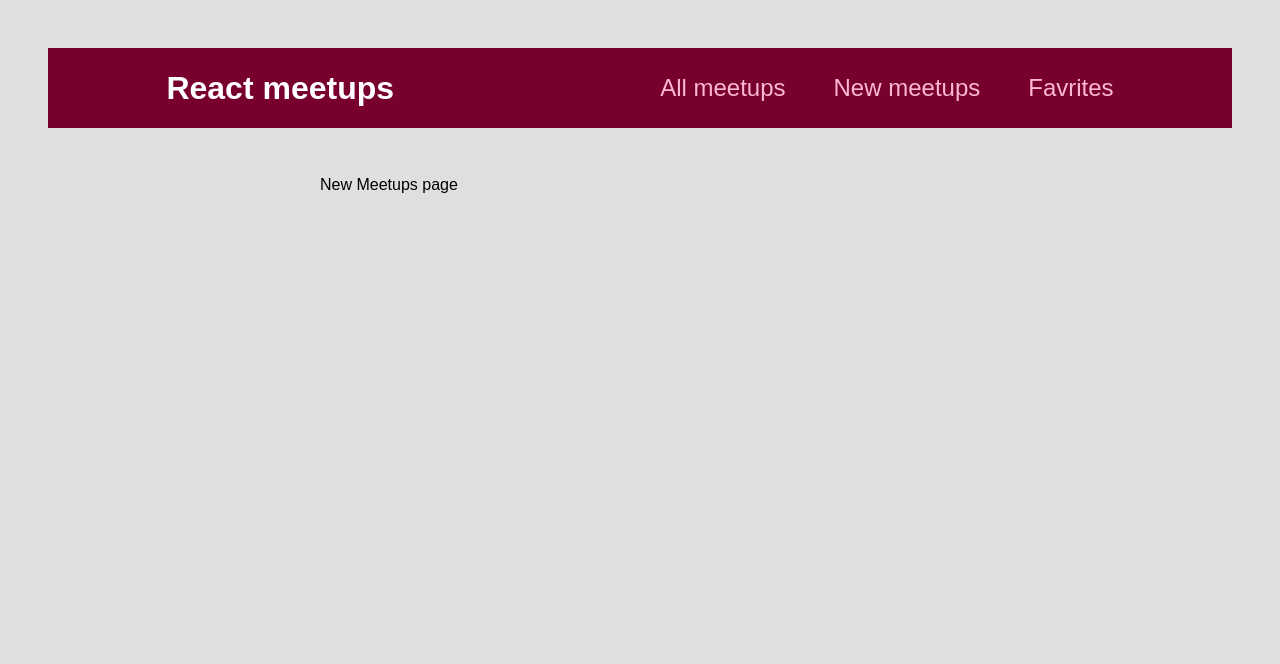
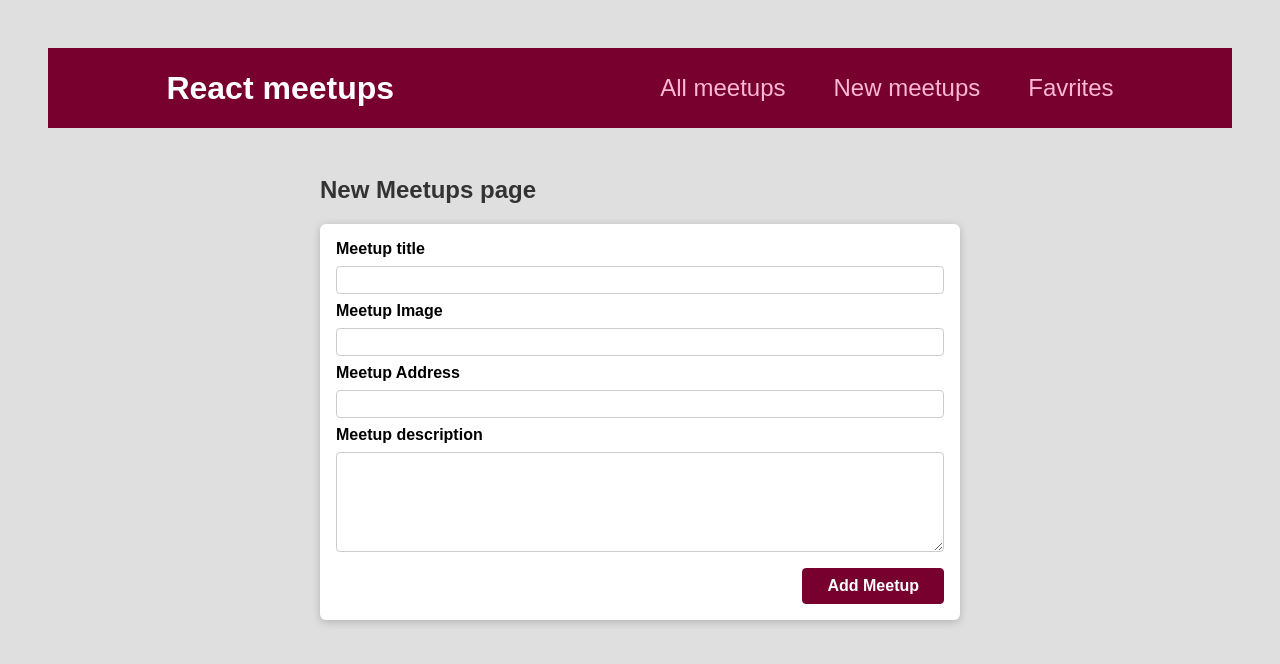
Before and after one commit to prakashharvani1997/react-concepts, a React (Create React App) app: page /new-meetup in a window 1280 px wide. Shown: the top 664 px of the page. Built offline with nearby package versions, Linux system fonts and the light colour scheme.

Commit message:
worked with Forms  & user input & handled Form submission

```diff
--- a/src/components/layout/MainNavigation.js
+++ b/src/components/layout/MainNavigation.js
@@ -12,10 +12,10 @@
             <Link to={'/'}>All meetups</Link>
           </li>
           <li>
-            <Link  to={'/new-meetup'}>New meetups</Link>
+            <Link to={'/new-meetup'}>New meetups</Link>
           </li>
           <li>
-            <Link  to={'/favorites'}>Favrites</Link>
+            <Link to={'/favorites'}>Favrites</Link>
           </li>
         </ul>
       </nav>
--- a/src/components/meetups/MeetupItem.js
+++ b/src/components/meetups/MeetupItem.js
@@ -1,7 +1,7 @@
 import Card from "../Card/Card";
 import classes from "./MeetupItem.module.css";
 
-function MeetupItem({meetup:{ image, title, description, address }}) {
+function MeetupItem({ meetup: { image, title, description, address } }) {
   return (
     <li className={classes.item}>
       <Card>
--- /dev/null
+++ b/src/components/meetups/NewMeetupForm.js
@@ -0,0 +1,56 @@
+
+import { useRef } from "react";
+import Card from "../Card/Card";
+import MeetupItem from "./MeetupItem";
+import classes from "./NewMeetupForm.module.css";
+
+function NewMeetupForm({ meetups }) {
+
+   const titleRef = useRef()
+   const imageRef = useRef()
+   const addressRef = useRef()
+   const descriptionRef = useRef()
+
+    function submitHandler(e) {
+        e.preventDefault()
+
+
+        const title =titleRef.current.value
+        const image =imageRef.current.value
+        const address =addressRef.current.value
+        const description =descriptionRef.current.value
+
+        const meetupData = {
+            title,image,address,description
+        }
+
+    }
+
+    return <Card  >
+        <form className={classes.form} onSubmit={submitHandler}>
+            <div className={classes.control}>
+                <label htmlFor="title">Meetup title </label>
+                <input type="text" required id="title" ref={titleRef}/>
+            </div>
+            <div className={classes.control}>
+                <label htmlFor="image">Meetup Image </label>
+                <input type="url" required id="image"  ref={imageRef} />
+            </div>
+            <div className={classes.control}>
+                <label htmlFor="address">Meetup Address </label>
+                <input type="text" required id="address"  ref={addressRef} />
+            </div>
+            <div className={classes.control}>
+                <label htmlFor="description">Meetup description </label>
+                <textarea id="description" required rows={5}  ref={descriptionRef}> </textarea>
+            </div>
+
+            <div className={classes.actions}>
+                <button> Add Meetup </button>
+            </div>
+
+        </form>
+    </Card>
+}
+
+export default NewMeetupForm
--- /dev/null
+++ b/src/components/meetups/NewMeetupForm.module.css
@@ -0,0 +1,45 @@
+.form {
+    padding: 1rem;
+  }
+
+  .control {
+    margin-bottom: 0.5rem;
+  }
+
+  .control label {
+    display: block;
+    font-weight: bold;
+    margin-bottom: 0.5rem;
+  }
+
+  .control input,
+  .control textarea {
+    display: block;
+    font: inherit;
+    border-radius: 4px;
+    border: 1px solid #ccc;
+    padding: 0.25rem;
+    width: 100%;
+  }
+
+  .actions {
+    margin-top: 1rem;
+    text-align: right;
+  }
+
+  .actions button {
+    font: inherit;
+    cursor: pointer;
+    background-color: #77002e;
+    color: white;
+    padding: 0.5rem 1.5rem;
+    border: 1px solid #77002e;
+    border-radius: 4px;
+    font-weight: bold;
+  }
+
+  .actions button:hover,
+  .actions button:active {
+    background-color: #a50e48;
+    border-color: #a50e48;
+  }
--- a/src/pages/NewMeetup.js
+++ b/src/pages/NewMeetup.js
@@ -1,5 +1,12 @@
+import NewMeetupForm from "../components/meetups/NewMeetupForm"
+
 function NewMeetupPage() {
-    return <div> New Meetups page </div>
+
+    return <section>
+        <h1>  New Meetups page </h1>
+        <NewMeetupForm />
+    </section>
+
 }
 
 export default NewMeetupPage
```
Lines whose indentation alone changed are shown as unchanged.
